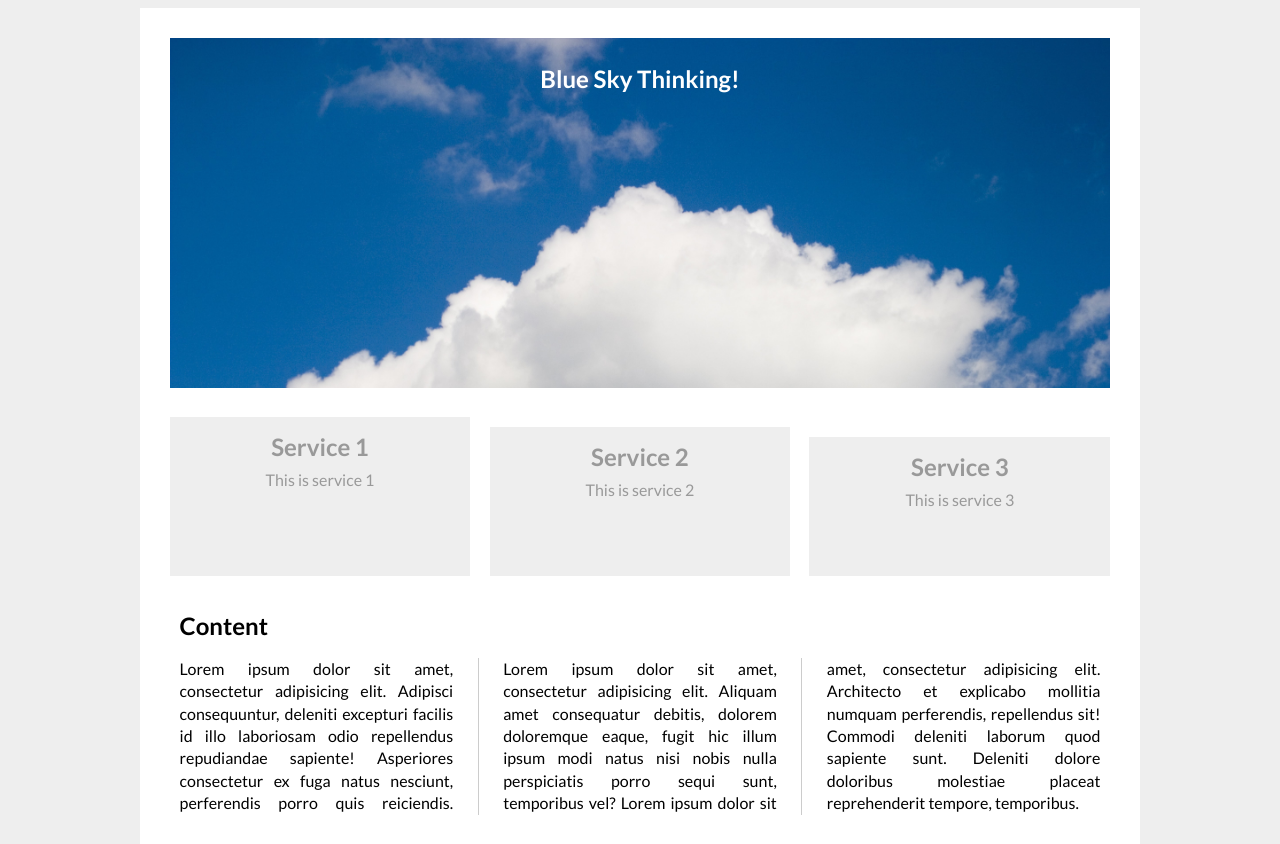
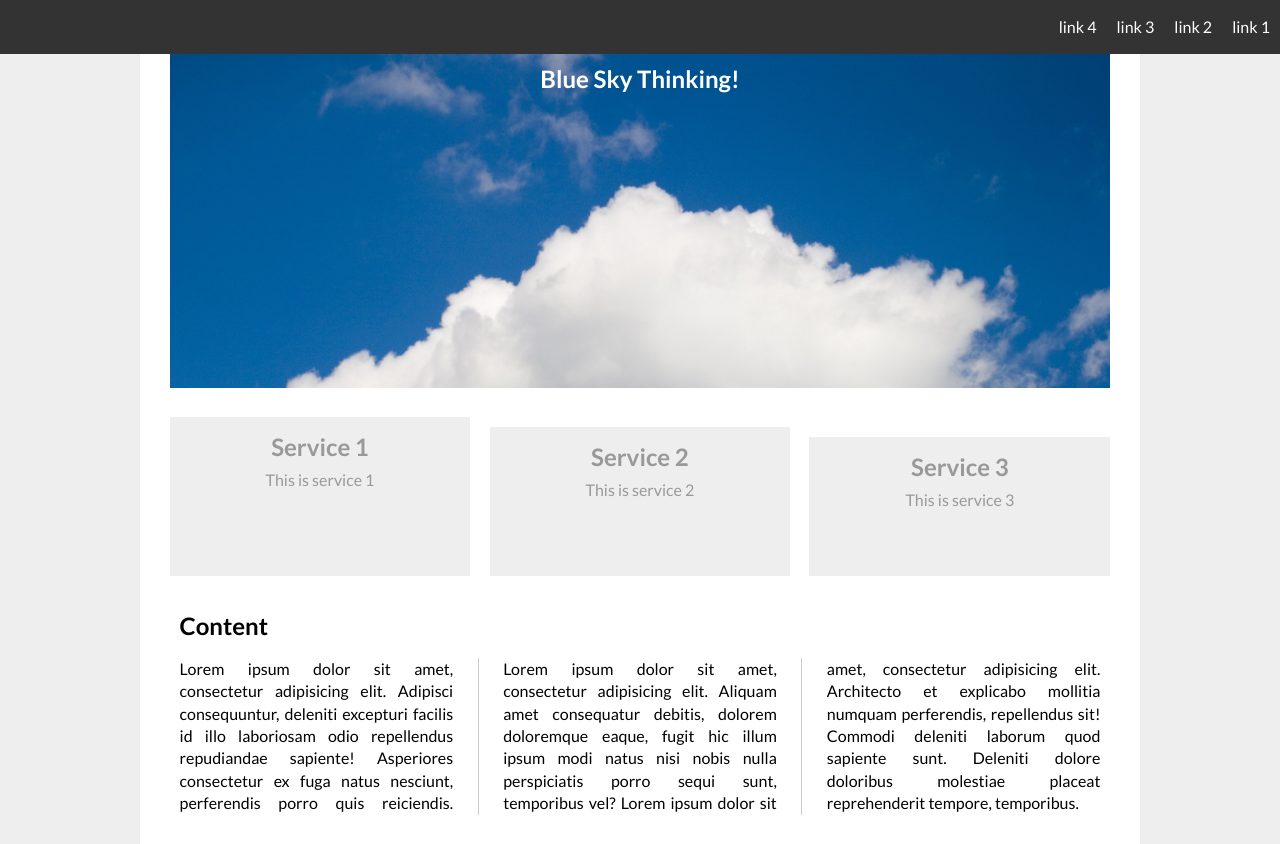
Before and after one commit to tahmid-tanzim/CSS-Positioning, a website: page app/index.html in a window 1280 px wide. Shown: the top 844 px of the page. Drawn offline with Linux system fonts and the light colour scheme.

Commit message:
Fixed Position

```diff
--- a/app/index.html
+++ b/app/index.html
@@ -71,6 +71,15 @@
         </aside>
 
     </div>
+
+    <nav>
+        <ul>
+            <li>link 1</li>
+            <li>link 2</li>
+            <li>link 3</li>
+            <li>link 4</li>
+        </ul>
+    </nav>
 </div>
 
 </body>
--- a/app/sass/style.scss
+++ b/app/sass/style.scss
@@ -99,6 +99,28 @@ body {
     }
   }
 
+  nav {
+    background-color: #333;
+    position: fixed;
+    top: 0;
+    left: 0;
+    width: 100%;
+    ul {
+      li {
+        list-style-type: none;
+        margin: 0 10px;
+        color: white;
+        float: right;
+      }
+
+      &:after {
+        content: "";
+        display: block;
+        clear: both;
+      }
+    }
+  }
+
   &:after {
     content: "";
     display: block;
```
Also changed, not shown: app/css/style.css.
